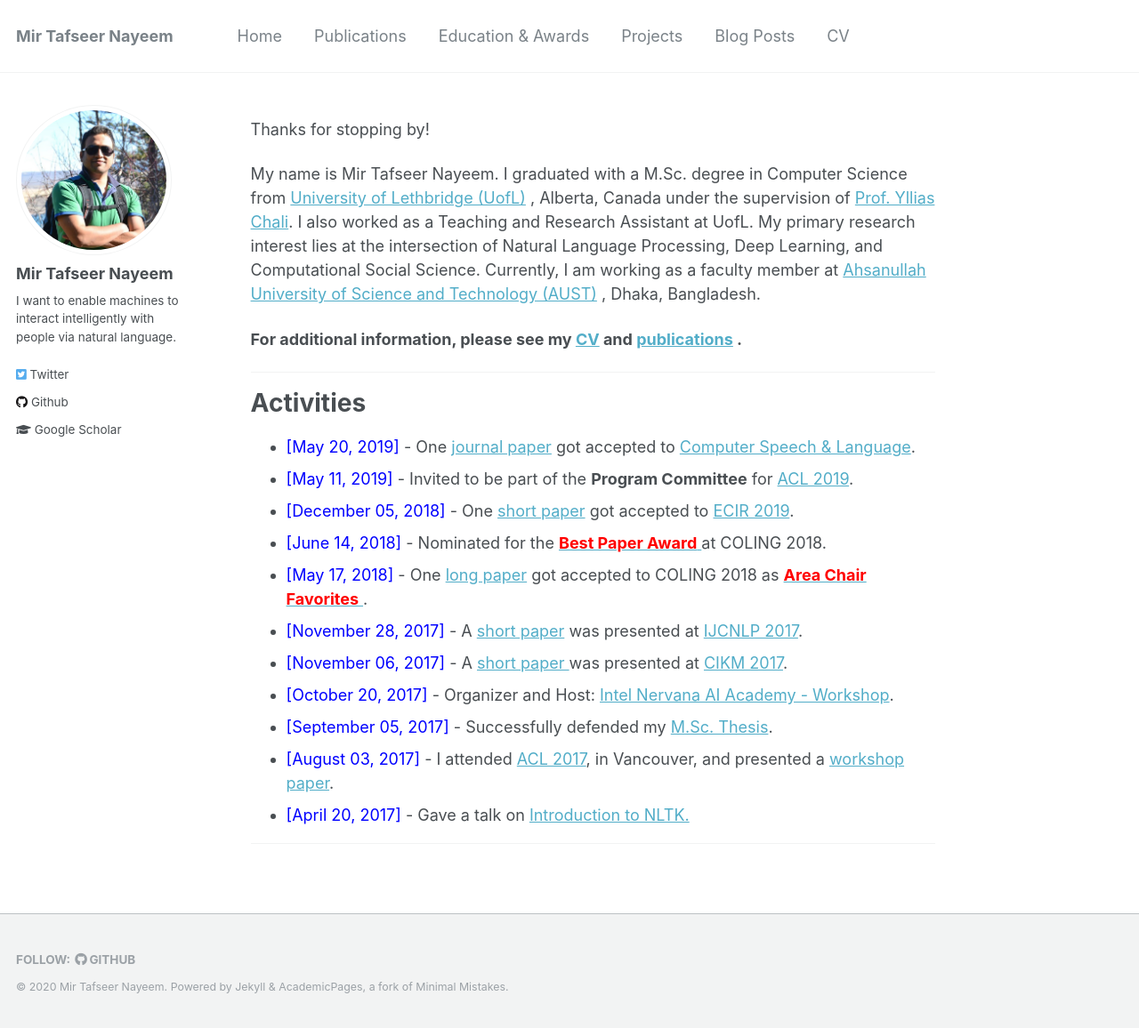
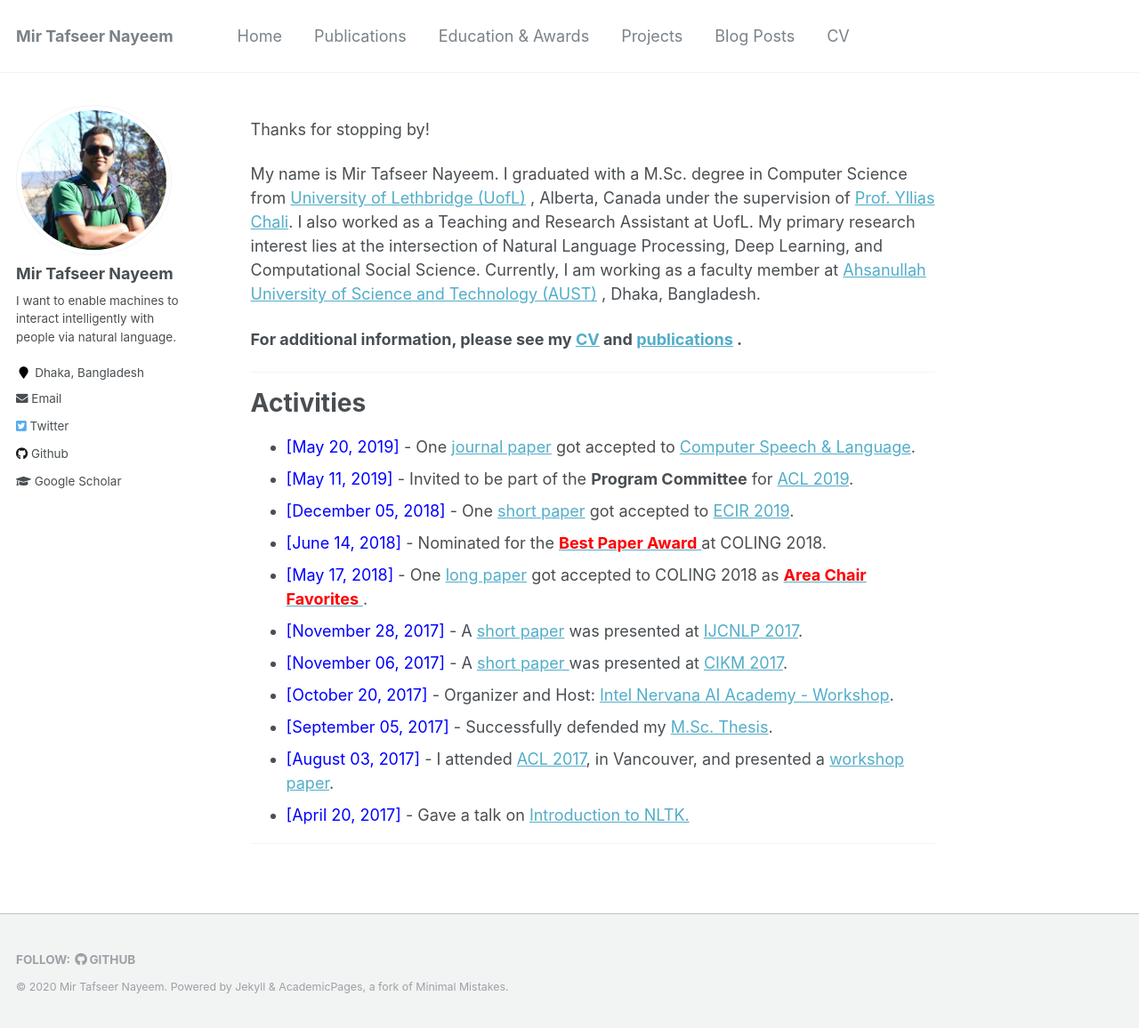
Before and after one commit to sujan-sarker/sujan-sarker.github.io, a Jekyll site: the page built from _pages/about.md, in a window 1280 px wide and 1156 px high. Shown: the whole window at 89% size. Built offline with Jekyll 4.4.1, drawn with Linux system fonts in a browser that asks for light colours.

Commit message:
Update _config.yml

```diff
--- a/_config.yml
+++ b/_config.yml
@@ -83,11 +83,11 @@ author:
   name             : "Mir Tafseer Nayeem"
   avatar           : "profile.jpg"
   bio              : "I want to enable machines to interact intelligently with people via natural language."
-  location         : #"Location"
+  location         : "Dhaka, Bangladesh"
   employer         :
   pubmed           : #"https://www.ncbi.nlm.nih.gov/pubmed/?term=john+snow"
   googlescholar    : "https://scholar.google.com/citations?hl=en&user=qoeylgEAAAAJ&view_op=list_works&sortby=pubdate"
-  email            :
+  email            :  tafseer.nayeem@gmail.com
   researchgate     :  # example: "https://www.researchgate.net/profile/yourprofile"
   uri              :
   bitbucket        :
```
